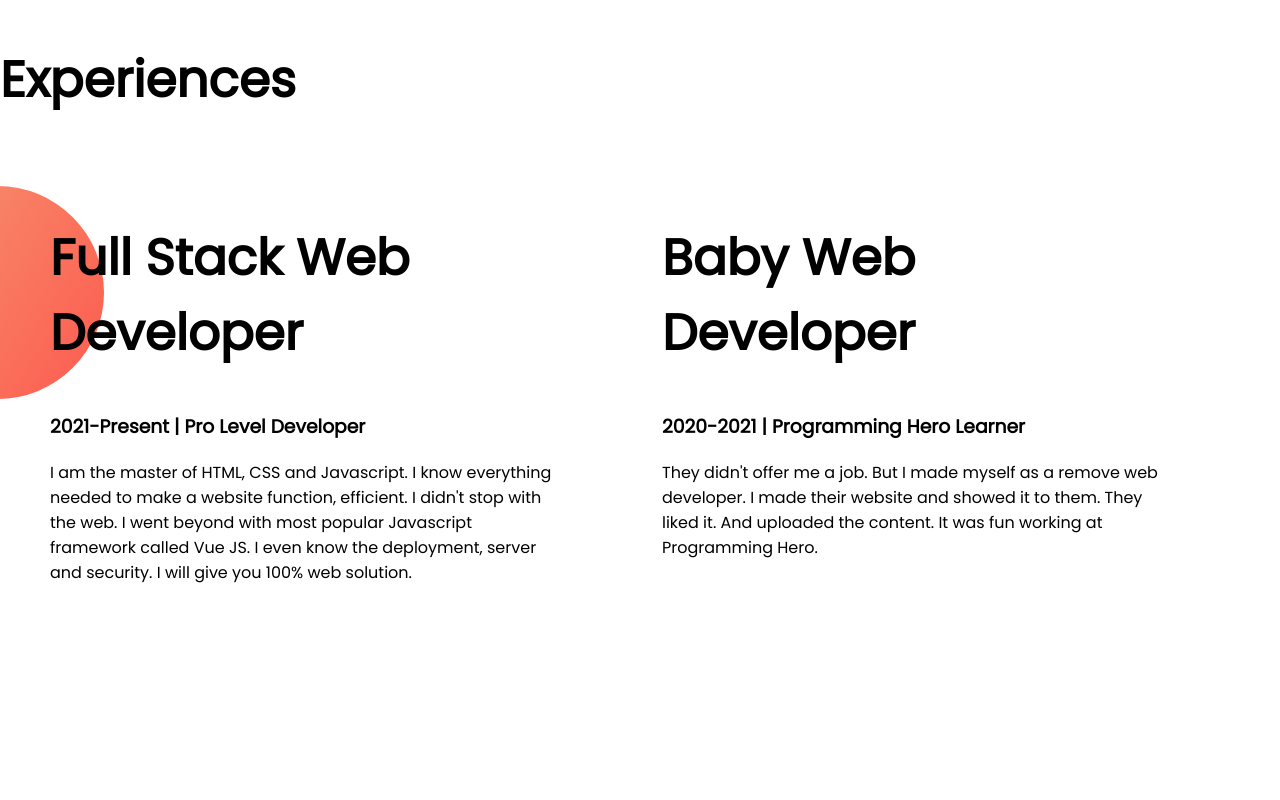
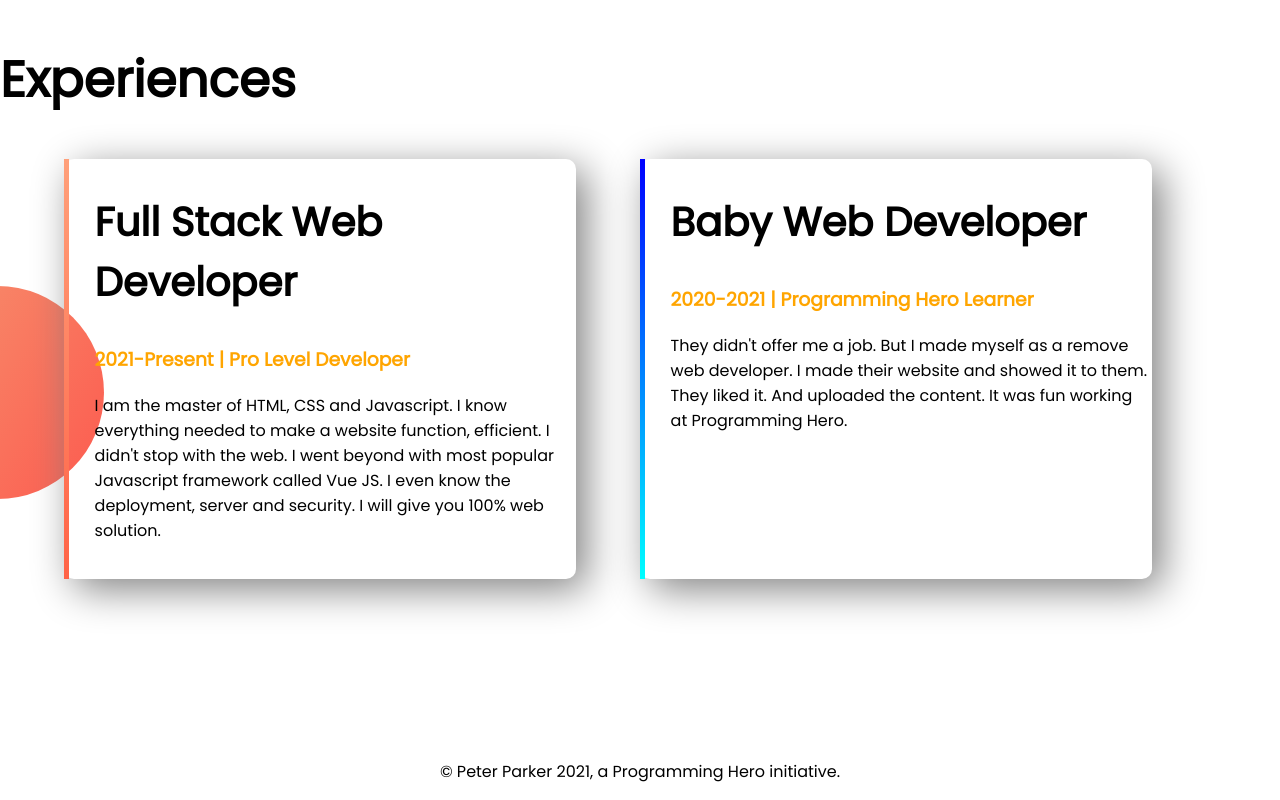
Before and after one commit to shohagahsan/dsfsdf, a plain HTML site: page index.html in a window 1280 px wide. Shown: the part 1299-2099 px from the top of the page. Before the commit the page ends 1920 px from the top, so only its background shows below. Drawn offline with Linux system fonts and the light colour scheme.

Commit message:
Finished Website

```diff
--- a/index.html
+++ b/index.html
@@ -46,16 +46,20 @@
 
         <div class="full-stack">
             <h1>Full Stack Web Developer</h1>
-            <h3>2021-Present | Pro Level Developer</h3>
+            <h3><span>2021-Present | Pro Level Developer</span></h3>
             <p>I am the master of HTML, CSS and Javascript. I know everything needed to make a website function, efficient. I didn't stop with the web. I went beyond with most popular Javascript framework called Vue JS. I even know the deployment, server and security. I will give you 100% web solution.</p>
         </div>
 
         <div class="baby-web">
             <h1>Baby Web Developer</h1>
-            <h3>2020-2021 | Programming Hero Learner</h3>
+            <h3><span>2020-2021 | Programming Hero Learner</span></h3>
             <p>They didn't offer me a job. But I made myself as a remove web developer. I made their website and showed it to them. They liked it. And uploaded the content. It was fun working at Programming Hero.</p>
         </div>
     </section>
 
+    <footer>
+        <p>© Peter Parker 2021, a Programming Hero initiative.</p>
+    </footer>
+
 </body>
 </html>
--- a/style.css
+++ b/style.css
@@ -88,16 +88,40 @@ span{
     background-image: url(images/exp-bg.png);
     background-repeat: no-repeat;
     background-position: left;
-    height: 500px;
+    height: 700px;
 }
 
 .full-stack{
     width: 40%;
     float: left;
-    margin: 20px 50px;
+    margin-left: 5%;
+    padding-left: 2%;
+    height: 60%;
+    box-shadow: 10px 10px 40px gray;
+    border-radius: 10px;
+    border-left: 5px solid;
+    border-image: linear-gradient(lightsalmon, tomato);
+    border-image-slice: 1;
+}
+.full-stack h1{
+    font-size: 40px;
 }
 .baby-web{
     width: 40%;
     float: left;
-    margin: 20px 50px;
+    margin-left: 5%;
+    padding-left: 2%;
+    height: 60%;
+    box-shadow: 10px 10px 40px gray;
+    border-radius: 10px;
+    border-left: 5px solid;
+    border-image: linear-gradient(blue, cyan);
+    border-image-slice: 1;
 }
+.baby-web h1{
+    font-size: 40px;
+}
+
+footer{
+    text-align: center;
+}
```
